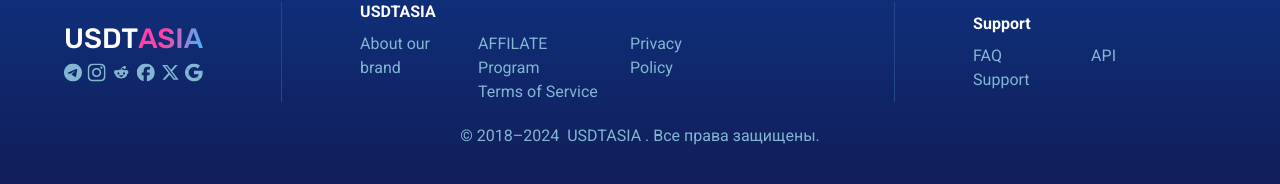
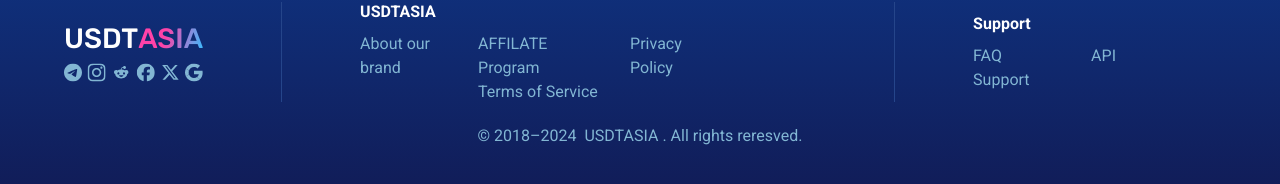
Before and after one commit to vinsst/usdtasia, a React (Create React App) app: page /affilate in a window 1280 px wide. Shown: the part 872-1056 px from the top of the page. Built offline with nearby package versions, Linux system fonts and the light colour scheme.

Commit message:
All rights reresved

```diff
--- a/src/components/footer/Footer.jsx
+++ b/src/components/footer/Footer.jsx
@@ -103,7 +103,7 @@
           </section>
         </div>
         <div className="footer_span">
-          © 2018–2024  USDTASIA . Все права защищены.
+          © 2018–2024  USDTASIA . All rights reresved.
         </div>
       </section>
     </footer>
```
